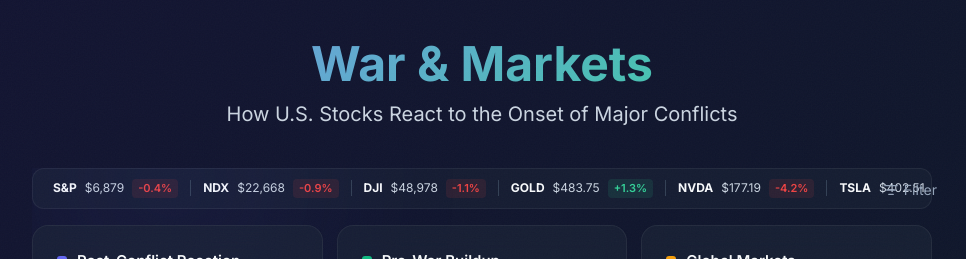
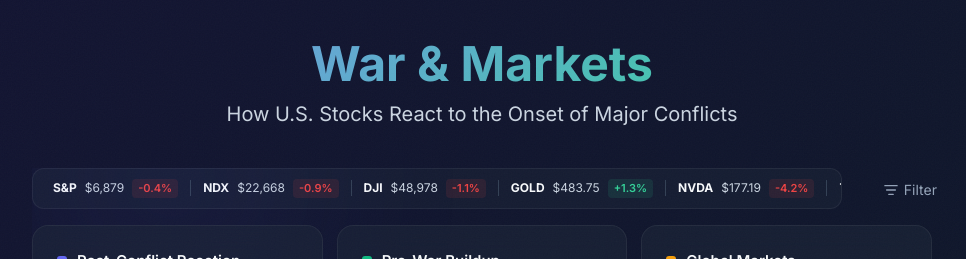
Before and after one commit to azaidi06/fin, a React (Vite) app in the folder war-markets-react/: page / in a window 1280 px wide. Shown: the top 259 px of the page, without its empty margins (158-1124 px from the left). Built offline with nearby package versions, Linux system fonts and the light colour scheme.

Commit message:
make live ticker tighter

```diff
--- a/war-markets-react/src/index.css
+++ b/war-markets-react/src/index.css
@@ -211,6 +211,7 @@ body::after {
   gap: 8px;
   padding: 10px 20px;
   margin-bottom: 16px;
+  margin-right: 90px;
   background: rgba(30, 41, 59, 0.4);
   border: 1px solid rgba(255, 255, 255, 0.06);
   border-radius: 12px;
```
